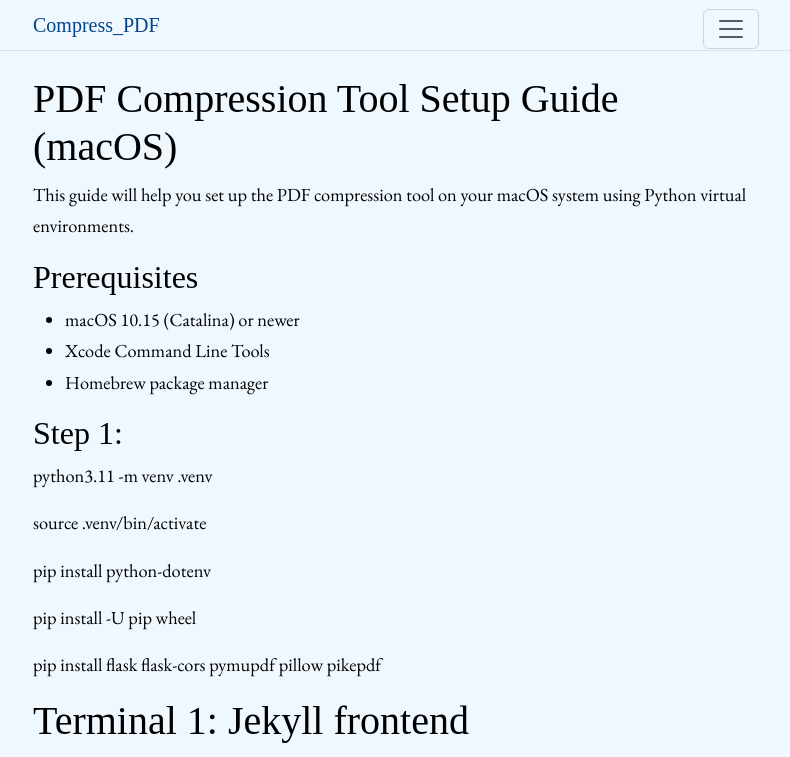
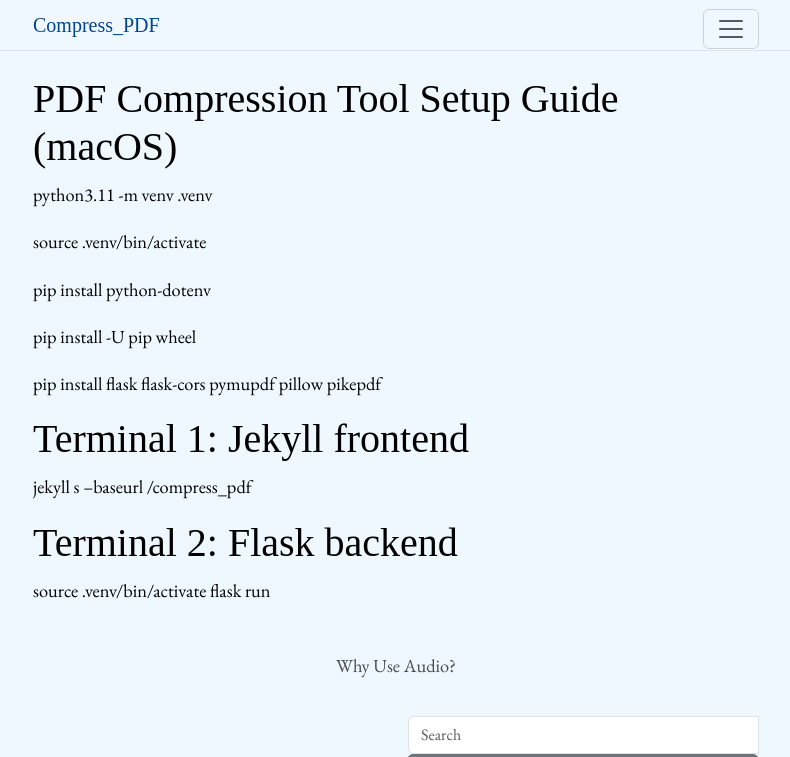
Before and after one commit to Scholarly-Projects/compress_pdf, a Jekyll site: the page built from setup.md, in a window 1280 px wide, cut to the strip 0-757 px from the top of the page. Shown: the whole strip, without its empty margins (244-1034 px from the left). Built offline with Jekyll 4.4.1, drawn with Linux system fonts in a browser that asks for light colours; some web fonts are replaced; our own code applies the rules of GitHub Pages for plain Markdown files.

```diff
--- /dev/null
+++ b/runtime.txt
@@ -0,0 +1 @@
+python-3.11.4
--- a/setup.md
+++ b/setup.md
@@ -1,13 +1,4 @@
 # PDF Compression Tool Setup Guide (macOS)
-
-This guide will help you set up the PDF compression tool on your macOS system using Python virtual environments.
-
-## Prerequisites
-- macOS 10.15 (Catalina) or newer
-- Xcode Command Line Tools
-- Homebrew package manager
-
-## Step 1:
 
 python3.11 -m venv .venv
 
```
Also changed, not shown: index.md (+11 -48 lines), requirements.txt (+7 -4 lines).
